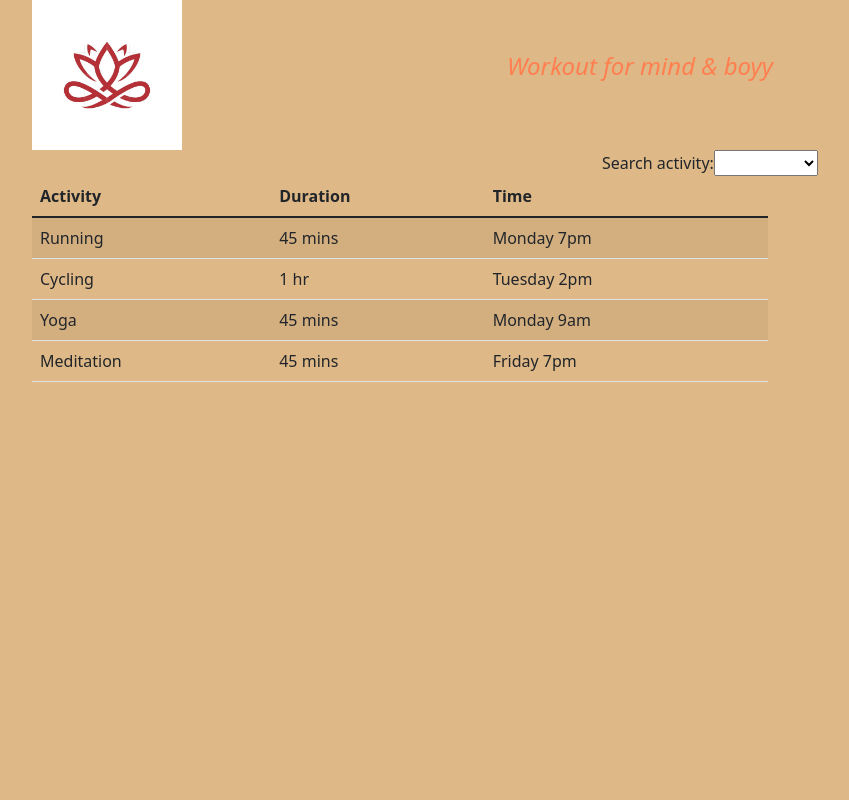
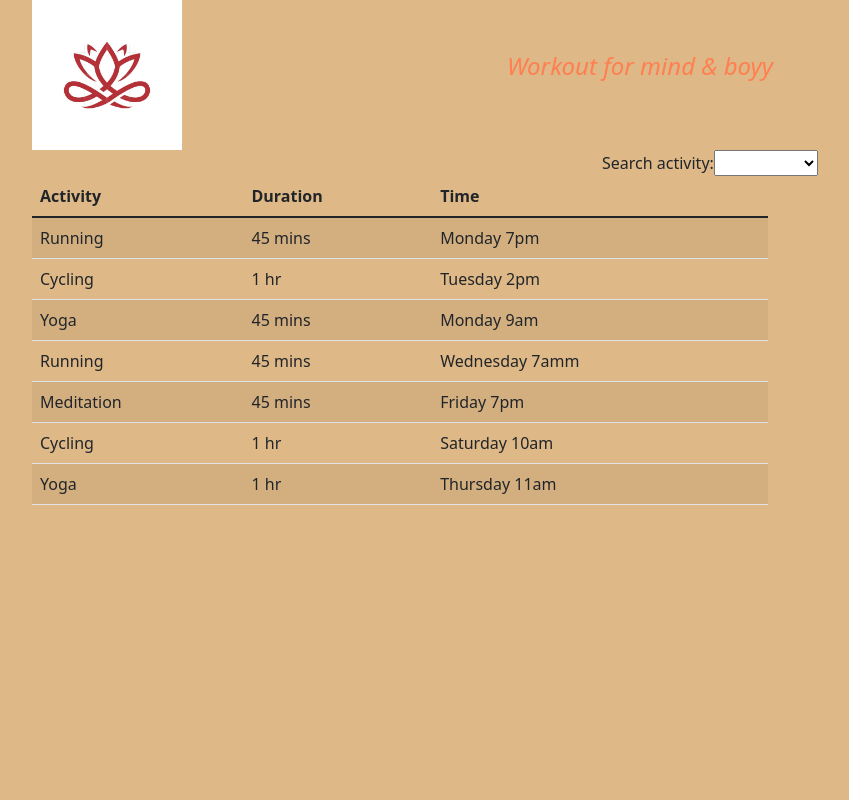
Before and after one commit to chahalsukhveer/activity-app, a React (Create React App) app: page / in a window 1280 px wide. Shown: the top 800 px of the page, without its empty margins (50-899 px from the left). Built offline with nearby package versions, Linux system fonts and the light colour scheme.

Commit message:
use-effect-hook

```diff
--- a/src/App.js
+++ b/src/App.js
@@ -3,30 +3,19 @@ import Header from './header/header';
 import Footer from './footer';
 import ActivityList from './activity-list';
 import ActivitySelector from './activity-selector';
-import { useState } from "react";
+import { useState , useEffect} from "react";
 
 function App() {
-  const activities = [{
-    "name":"Running",
-    "duration":"45 mins",
-    "time":"Monday 7pm"
-   },
-   {
-       "name":"Cycling",
-       "duration":"1 hr",
-       "time":"Tuesday 2pm"
-      },
-      {
-       "name":"Yoga",
-       "duration":"45 mins",
-       "time":"Monday 9am"
-      },
-      {
-        "name":"Meditation",
-        "duration":"45 mins",
-        "time":"Friday 7pm"
-       }]
-       const [name, setName] =useState("");
+  const [activities, setActivities] =useState([]);
+  const [name, setName] =useState("");
+
+  useEffect(() =>{
+    async function fecthData(){
+      const response = await (await fetch('/activities.json')).json();
+      setActivities(response);
+    }
+   fecthData();
+  },[])
   return (
     <div className="container">
         <Header subtitle="Workout for mind & boyy"></Header>
```
